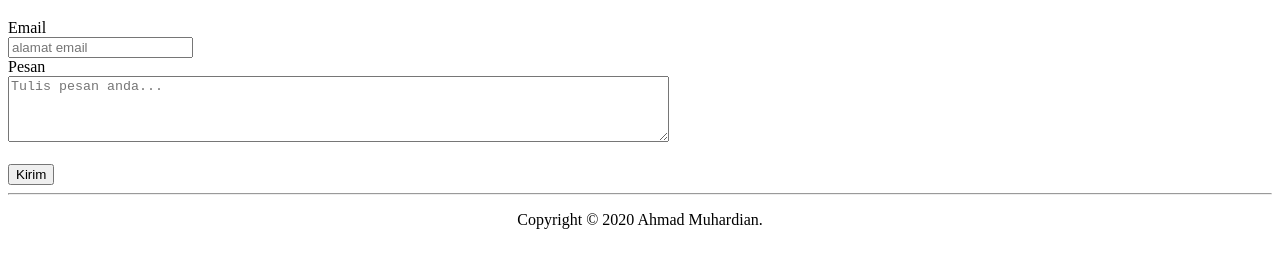
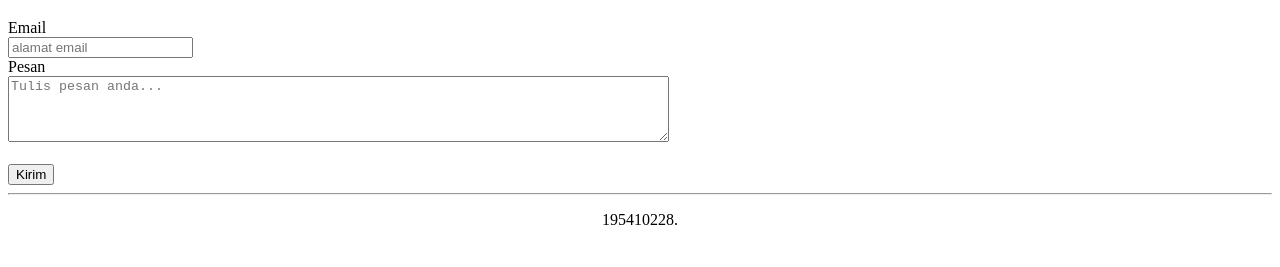
Before and after one commit to septiankoromat/septiankoromat, a plain HTML site: page contact.html in a window 1280 px wide. Shown: the part 97-364 px from the top of the page. Drawn offline with Linux system fonts and the light colour scheme.

Commit message:
Update contact.html

```diff
--- a/contact.html
+++ b/contact.html
@@ -33,7 +33,7 @@
 
     <hr>
     <footer style="text-align: center;">
-        <p>Copyright &copy; 2020 Ahmad Muhardian.</p>
+        <p>195410228.</p>
     </footer>
 </body>
 </html>
```
